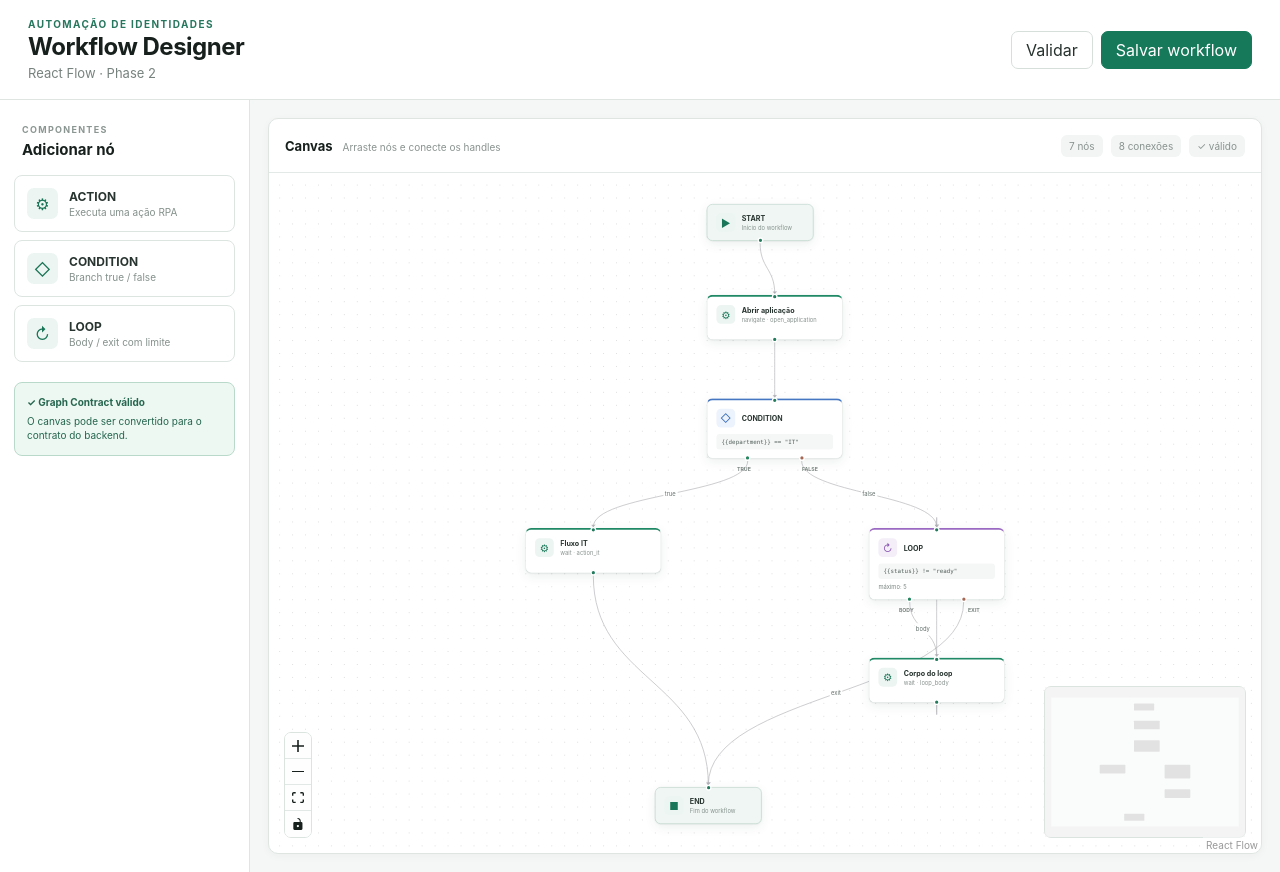
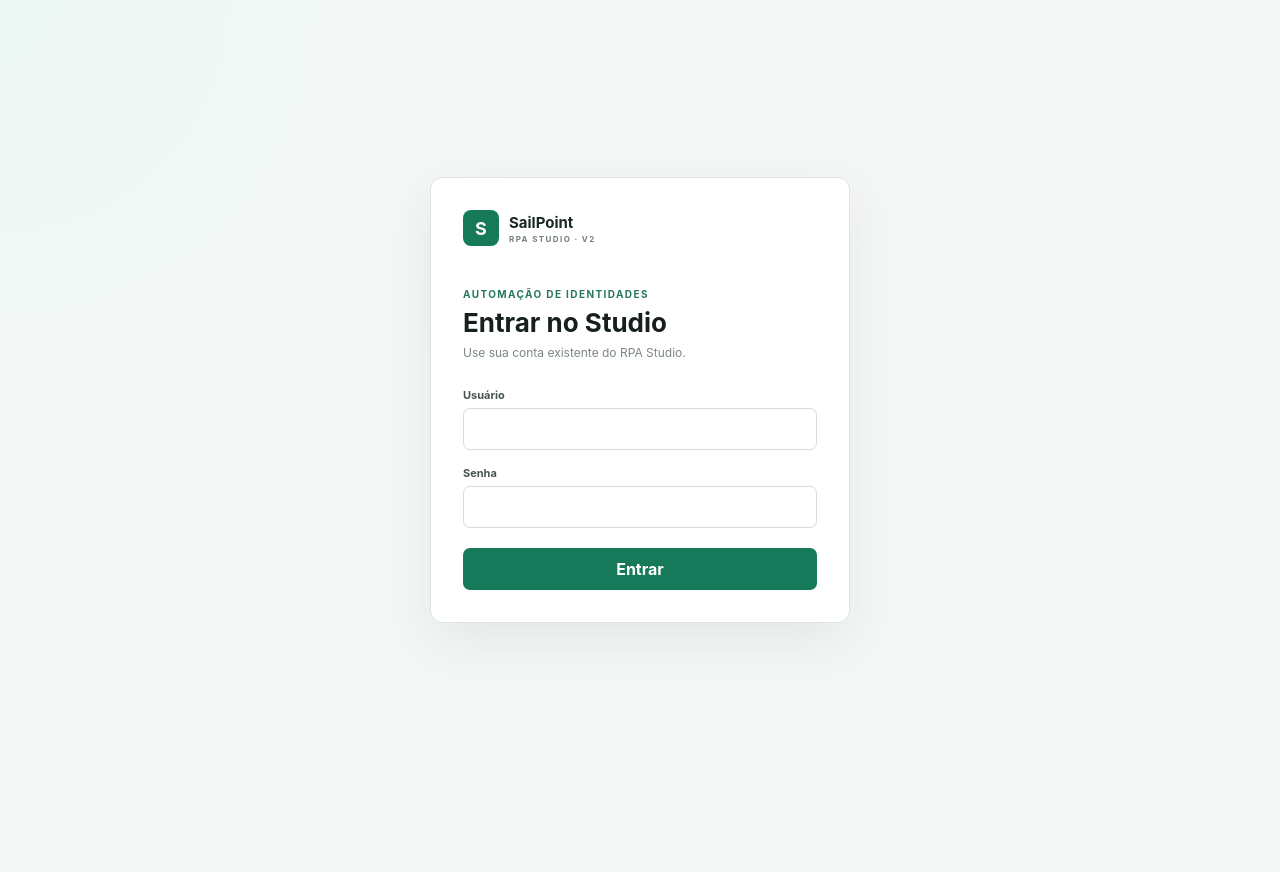
Before and after one commit to augait/sailpoint-rpa-studio, a React (Vite) app in the folder frontend/: page / in a window 1280 px wide. After the commit the page ends 800 px from the top, so only its background shows below. Built offline with nearby package versions, Linux system fonts and the light colour scheme.

Commit message:
feat: authenticate react studio with backend api

```diff
--- a/frontend/src/App.css
+++ b/frontend/src/App.css
@@ -446,3 +446,138 @@
   cursor: not-allowed;
   opacity: 0.45;
 }
+
+.login-page {
+  min-height: 100vh;
+  display: grid;
+  place-items: center;
+  padding: 30px;
+  background:
+    radial-gradient(
+      circle at top left,
+      #edf8f3,
+      transparent 38%
+    ),
+    #f5f7f6;
+}
+
+.login-card {
+  width: min(420px, 100%);
+  padding: 32px;
+  border: 1px solid #dce5e1;
+  border-radius: 12px;
+  background: #ffffff;
+  box-shadow:
+    0 18px 50px
+    rgb(19 62 46 / 8%);
+}
+
+.login-brand {
+  display: flex;
+  align-items: center;
+  gap: 10px;
+  margin-bottom: 42px;
+}
+
+.login-brand > div {
+  display: flex;
+  flex-direction: column;
+}
+
+.login-brand strong {
+  color: #1a2823;
+  font-size: 15px;
+}
+
+.login-brand small {
+  margin-top: 2px;
+  color: #74817c;
+  font-size: 8px;
+  font-weight: 700;
+  letter-spacing: 1.4px;
+}
+
+.login-logo {
+  width: 36px;
+  height: 36px;
+  display: grid;
+  place-items: center;
+  border-radius: 8px;
+  background: #16795a;
+  color: #ffffff;
+  font-size: 18px;
+  font-weight: 750;
+}
+
+.login-heading h1 {
+  margin: 7px 0;
+  color: #17201d;
+  font-size: 26px;
+}
+
+.login-heading p {
+  margin: 0;
+  color: #7a8782;
+  font-size: 12px;
+}
+
+.login-form {
+  margin-top: 28px;
+  display: grid;
+  gap: 16px;
+}
+
+.login-form label {
+  display: grid;
+  gap: 6px;
+  color: #47534e;
+  font-size: 11px;
+  font-weight: 650;
+}
+
+.login-form input {
+  width: 100%;
+  height: 42px;
+  padding: 0 11px;
+  border: 1px solid #d4ddd9;
+  border-radius: 7px;
+  outline: none;
+  background: #ffffff;
+  color: #17201d;
+}
+
+.login-form input:focus {
+  border-color: #4c9a7f;
+  box-shadow:
+    0 0 0 3px
+    rgb(48 137 105 / 10%);
+}
+
+.login-submit {
+  height: 42px;
+  margin-top: 4px;
+  border: 0;
+  border-radius: 7px;
+  background: #16795a;
+  color: #ffffff;
+  cursor: pointer;
+  font-weight: 650;
+}
+
+.login-submit:hover {
+  background: #11694d;
+}
+
+.login-submit:disabled {
+  cursor: wait;
+  opacity: 0.65;
+}
+
+.login-error {
+  padding: 10px;
+  border: 1px solid #e3c7be;
+  border-radius: 7px;
+  background: #fbf2ef;
+  color: #8a4e3b;
+  font-size: 11px;
+}
--- a/frontend/src/App.tsx
+++ b/frontend/src/App.tsx
@@ -23,6 +23,8 @@
 
 import '@xyflow/react/dist/style.css'
 import './App.css'
+import { Login } from './Login'
+import type { AuthSession } from './api'
 
 
 type StudioNodeKind =
@@ -897,6 +899,13 @@
 
 function App() {
   const [
+    session,
+    setSession,
+  ] = useState<AuthSession | null>(
+    null,
+  )
+
+  const [
     nodes,
     setNodes,
     onNodesChange,
@@ -1106,6 +1115,14 @@
   )
 
 
+  if (!session) {
+    return (
+      <Login
+        onAuthenticated={setSession}
+      />
+    )
+  }
+
   return (
     <div className="studio-shell">
       <header className="topbar">
@@ -1120,6 +1137,10 @@
 
           <p>
             React Flow · Phase 2
+            {' · '}
+            {session.username}
+            {' · '}
+            {session.role}
           </p>
         </div>
 
--- /dev/null
+++ b/frontend/src/Login.tsx
@@ -0,0 +1,155 @@
+import {
+  useState,
+  type FormEvent,
+} from 'react'
+
+import {
+  login,
+  type AuthSession,
+} from './api'
+
+
+type LoginProps = {
+  onAuthenticated:
+    (session: AuthSession) => void
+}
+
+
+export function Login({
+  onAuthenticated,
+}: LoginProps) {
+  const [username, setUsername] =
+    useState('')
+
+  const [password, setPassword] =
+    useState('')
+
+  const [error, setError] =
+    useState('')
+
+  const [loading, setLoading] =
+    useState(false)
+
+
+  async function submit(
+    event: FormEvent,
+  ) {
+    event.preventDefault()
+
+    setError('')
+    setLoading(true)
+
+    try {
+      const session =
+        await login(
+          username,
+          password,
+        )
+
+      onAuthenticated(session)
+    } catch (exc) {
+      setError(
+        exc instanceof Error
+          ? exc.message
+          : 'Falha na autenticação',
+      )
+    } finally {
+      setLoading(false)
+    }
+  }
+
+
+  return (
+    <main className="login-page">
+      <section className="login-card">
+        <div className="login-brand">
+          <span className="login-logo">
+            S
+          </span>
+
+          <div>
+            <strong>
+              SailPoint
+            </strong>
+
+            <small>
+              RPA STUDIO · V2
+            </small>
+          </div>
+        </div>
+
+        <div className="login-heading">
+          <span className="eyebrow">
+            AUTOMAÇÃO DE IDENTIDADES
+          </span>
+
+          <h1>
+            Entrar no Studio
+          </h1>
+
+          <p>
+            Use sua conta existente
+            do RPA Studio.
+          </p>
+        </div>
+
+        <form
+          className="login-form"
+          onSubmit={submit}
+        >
+          <label>
+            Usuário
+
+            <input
+              value={username}
+              onChange={(event) =>
+                setUsername(
+                  event.target.value,
+                )
+              }
+              autoComplete="username"
+              required
+            />
+          </label>
+
+          <label>
+            Senha
+
+            <input
+              type="password"
+              value={password}
+              onChange={(event) =>
+                setPassword(
+                  event.target.value,
+                )
+              }
+              autoComplete={
+                'current-password'
+              }
+              required
+            />
+          </label>
+
+          {error && (
+            <div
+              className="login-error"
+              role="alert"
+            >
+              {error}
+            </div>
+          )}
+
+          <button
+            type="submit"
+            className="login-submit"
+            disabled={loading}
+          >
+            {loading
+              ? 'Entrando...'
+              : 'Entrar'}
+          </button>
+        </form>
+      </section>
+    </main>
+  )
+}
--- /dev/null
+++ b/frontend/src/api.ts
@@ -0,0 +1,99 @@
+export type AuthSession = {
+  access_token: string
+  token_type: string
+  role: string
+  username: string
+}
+
+
+type ApiOptions = {
+  method?: string
+  body?: unknown
+  token?: string
+}
+
+
+async function parseResponse(
+  response: Response,
+) {
+  const data = await response.json()
+
+  if (!response.ok) {
+    let detail = data.detail
+
+    if (Array.isArray(detail)) {
+      detail = detail
+        .map(
+          (item) =>
+            `${item.loc?.join('.')}: ${item.msg}`,
+        )
+        .join('\n')
+    }
+
+    if (
+      detail
+      && typeof detail === 'object'
+    ) {
+      detail = JSON.stringify(detail)
+    }
+
+    throw new Error(
+      detail || 'Falha na requisição',
+    )
+  }
+
+  return data
+}
+
+
+export async function api<T>(
+  path: string,
+  options: ApiOptions = {},
+): Promise<T> {
+  const response = await fetch(
+    `/api/v1${path}`,
+    {
+      method:
+        options.method || 'GET',
+
+      headers: {
+        'Content-Type':
+          'application/json',
+
+        ...(options.token
+          ? {
+              Authorization:
+                `Bearer ${options.token}`,
+            }
+          : {}),
+      },
+
+      ...(options.body !== undefined
+        ? {
+            body: JSON.stringify(
+              options.body,
+            ),
+          }
+        : {}),
+    },
+  )
+
+  return parseResponse(response)
+}
+
+
+export async function login(
+  username: string,
+  password: string,
+): Promise<AuthSession> {
+  return api<AuthSession>(
+    '/auth/login',
+    {
+      method: 'POST',
+      body: {
+        username,
+        password,
+      },
+    },
+  )
+}
```
